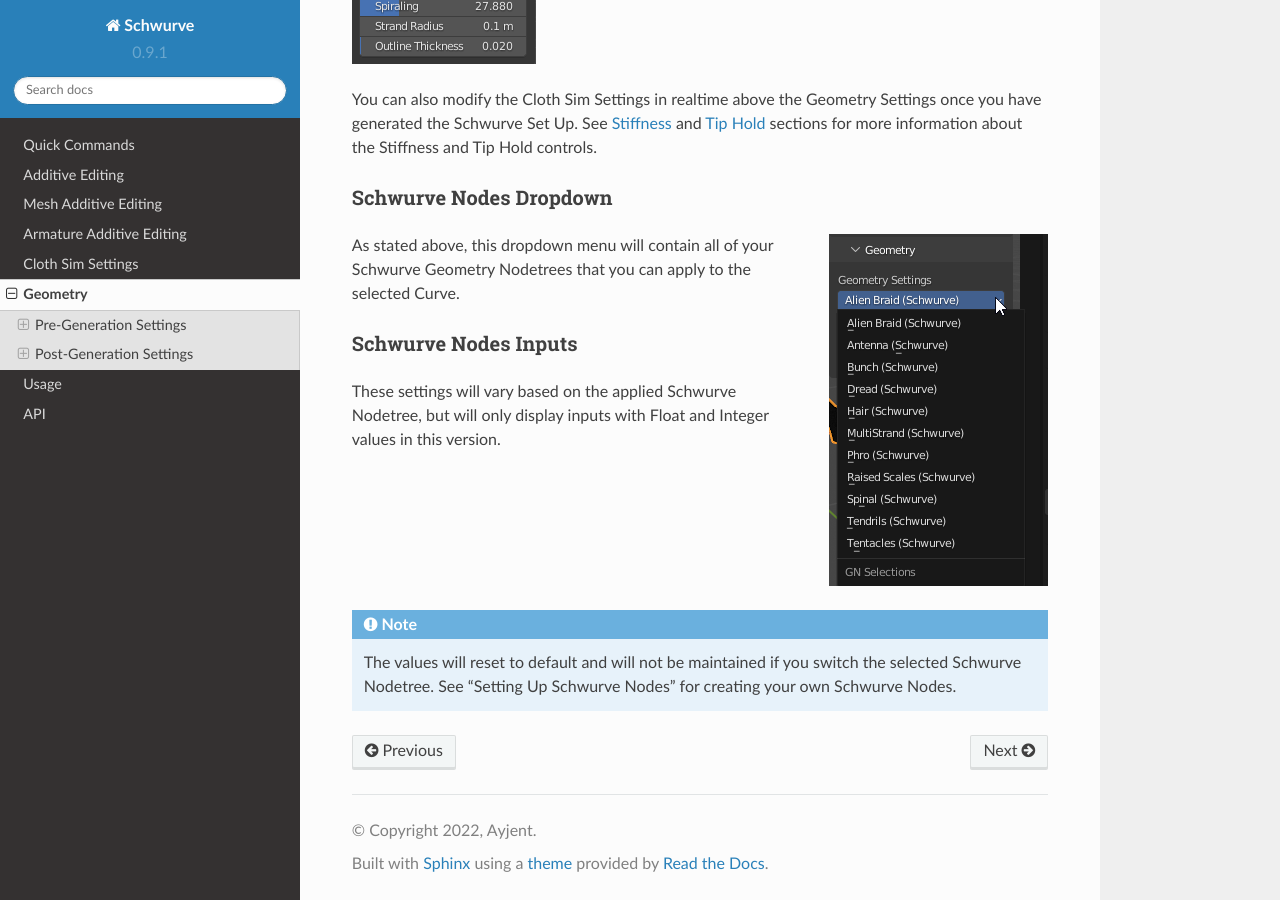
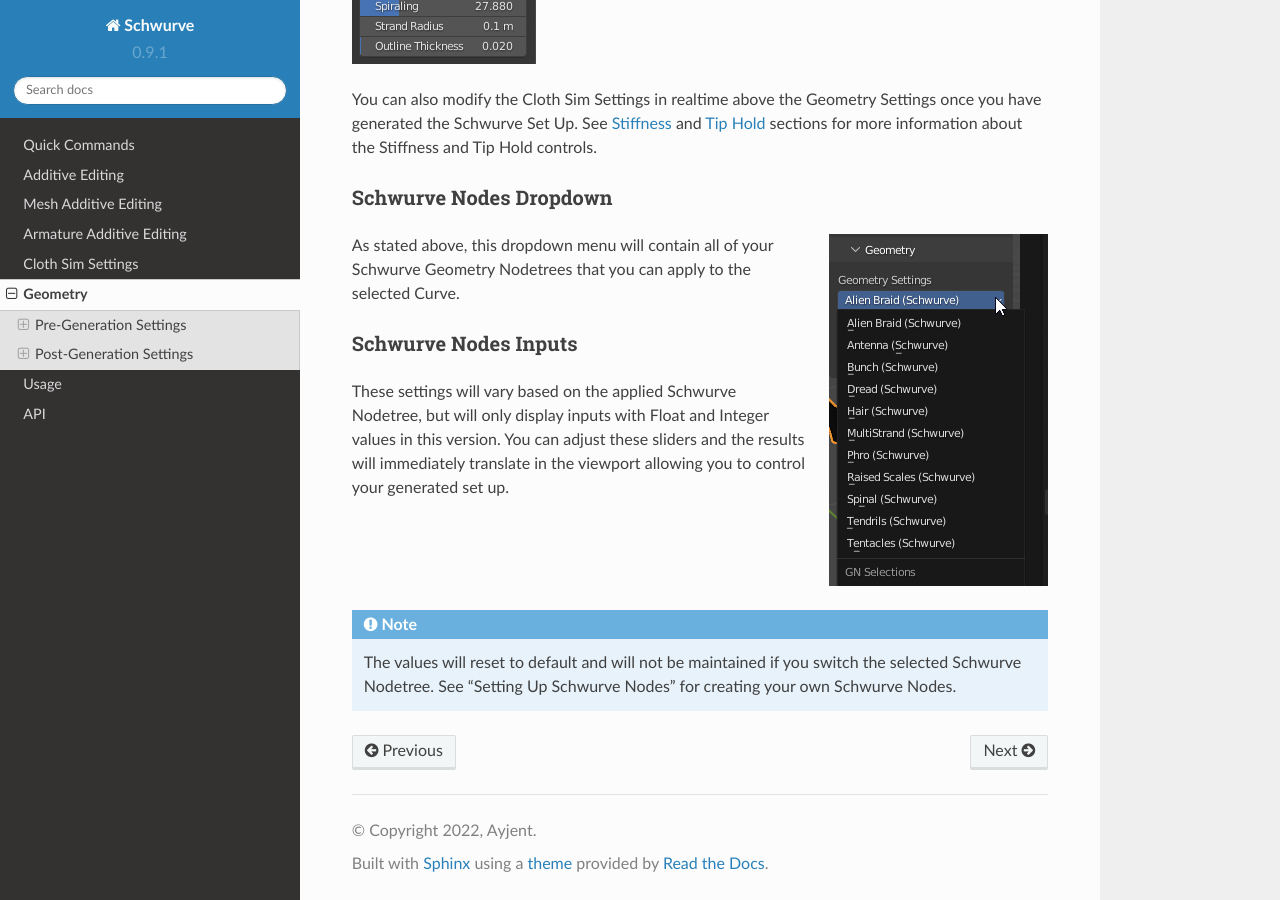
Before and after one commit to Ayjent/SchwurveTest, a Sphinx documentation site: the page built from docs/source/geometry.rst, in a window 1280 px wide and 900 px high, scrolled down 2419 px. Built offline with Sphinx 7.4.7 and the Read the Docs theme 2.0.0, drawn with Linux system fonts in a browser that asks for light colours.

Commit message:
Update geometry.rst

```diff
--- a/docs/source/geometry.rst
+++ b/docs/source/geometry.rst
@@ -113,7 +113,7 @@
 Schwurve Nodes Inputs
 ^^^^^^^^^^^^^^^^^^^^^
 
-These settings will vary based on the applied Schwurve Nodetree, but will only display inputs with Float and Integer values in this version.
+These settings will vary based on the applied Schwurve Nodetree, but will only display inputs with Float and Integer values in this version.  You can adjust these sliders and the results will immediately translate in the viewport allowing you to control your generated set up.
 
 .. note::
    The values will reset to default and will not be maintained if you switch the selected Schwurve Nodetree.  See "Setting Up Schwurve Nodes" for creating your own Schwurve Nodes.
```
